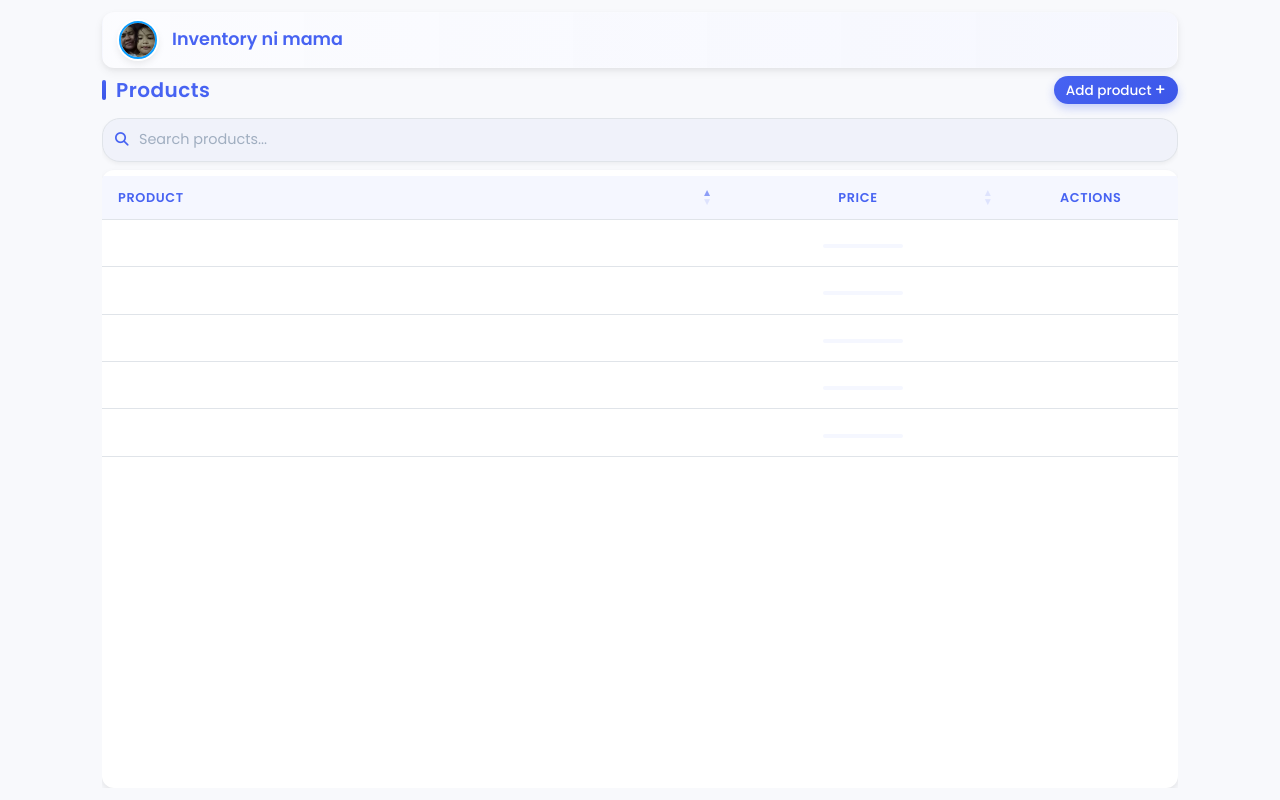
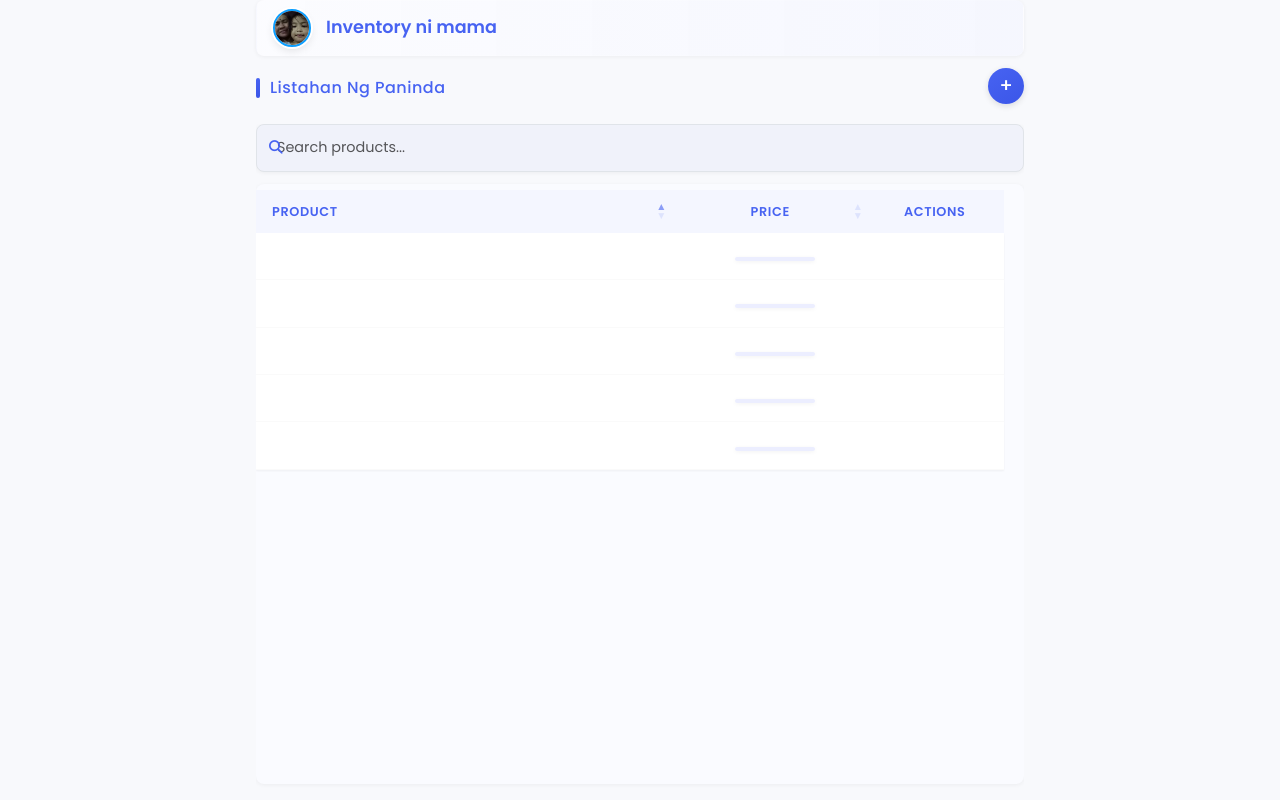
Before and after one commit to john-expo/basic_inventory_app, a Django app: page / in a window 1280 px wide. Run offline with Django 4.2, Linux system fonts and the light colour scheme; lists and menus that the app fills with data are empty; some libraries are stand-ins or nearby versions.

Commit message:
partial fix

```diff
--- a/static/css/inventory.css
+++ b/static/css/inventory.css
@@ -18,13 +18,13 @@
   --border: #e0e4e9;
   --shadow: rgba(0, 0, 0, 0.15);
   --shadow-hover: rgba(0, 0, 0, 0.25);
-  --card-radius: 12px;
+  --card-radius: 8px; /* Unified radius */
   --btn-radius: 8px;
   --input-radius: 6px;
   --text-color: #4763f2;
   --header-height: 60px;
-  --card-shadow: 0 4px 10px rgba(0, 0, 0, 0.06), 0 2px 4px rgba(0, 0, 0, 0.04);
-  --card-shadow-hover: 0 6px 15px rgba(0, 0, 0, 0.08), 0 3px 6px rgba(0, 0, 0, 0.04);
+  --card-shadow: 0 1px 4px rgba(0, 0, 0, 0.05); /* Unified shadow */
+  --card-shadow-hover: 0 4px 8px rgba(0, 0, 0, 0.08);
   --card-border: 1px solid rgba(255, 255, 255, 0.1);
 
   /* Font variables */
@@ -107,12 +107,13 @@ body {
 }
 
 .container {
-  max-width: 1100px;
+  max-width: 800px;
   margin: 0 auto;
-  padding: 12px; /* Reduced from 15px */
-  height: 100vh;
+  padding: 0 1rem;
   display: flex;
   flex-direction: column;
+  align-items: center;
+  height: 100vh;
   overflow: hidden;
   pointer-events: auto;
   opacity: 1 !important;
@@ -120,23 +121,26 @@ body {
 
 /* Header Styles */
 .header {
-  margin-bottom: 10px; /* Reduced from 15px */
+  width: 100%;
+  max-width: 800px;
+  margin: 0 auto;
+  margin-bottom: 0.75rem;
 }
 
 .top-bar {
   display: flex;
   align-items: center;
   gap: 15px; /* Reduced from 18px */
-  background-color: #ffffff;
+  background-color: #ffffff; /* Fully opaque white */
   background-image: linear-gradient(to right, rgba(71, 99, 242, 0.02), rgba(71, 99, 242, 0.05));
   border-radius: var(--card-radius);
-  box-shadow: var(--card-shadow);
   border: var(--card-border);
-  padding: 8px 16px; /* Reduced from 10px 20px */
+  padding: 0.5rem var(--spacing);
   transition: transform var(--transition-medium) ease, box-shadow var(--transition-medium) ease;
   position: relative;
-  margin-bottom: 8px; /* Reduced from 10px */
+  margin-bottom: 0.75rem; /* Standardized spacing */
   z-index: 15;
+  box-shadow: var(--card-shadow);
 }
 
 .top-bar:hover {
@@ -265,16 +270,18 @@ body {
 
 /* Main controls section */
 .main-controls {
+  width: 100%;
+  max-width: 800px;
+  margin-bottom: 0.75rem;
+  position: relative;
   display: flex;
   justify-content: space-between;
   align-items: center;
-  margin-bottom: 8px;
-  position: relative;
 }
 
 .table-title {
-  font-size: 1.25rem;
-  font-weight: 600;
+  font-size: 1rem;
+  font-weight: 500;
   color: var(--primary);
   margin: 0;
   position: relative;
@@ -282,6 +289,9 @@ body {
   align-items: center;
   letter-spacing: 0.5px;
   text-transform: capitalize;
+  padding-top: 2px; /* Center-align with FAB */
+  line-height: 1.3;
+  margin-top: 2px;
 }
 
 .table-title::before {
@@ -296,21 +306,23 @@ body {
 
 /* Add button */
 .fab {
+  position: static;
+  margin-left: auto;
   background: linear-gradient(145deg, var(--primary), var(--primary-hover));
   color: white;
   border: none;
   border-radius: 18px;
-  padding: 6px 12px;
+  width: 36px;
+  height: 36px;
   display: flex;
   align-items: center;
   justify-content: center;
   cursor: pointer;
   transition: all 0.2s ease;
   outline: none;
-  box-shadow: 0 4px 10px rgba(71, 99, 242, 0.3);
+  box-shadow: 0 2px 6px rgba(0, 0, 0, 0.12);
   font-size: 0.85rem;
   font-weight: 500;
-  position: relative;
   overflow: hidden;
 }
 
@@ -321,7 +333,7 @@ body {
 }
 
 .fab-icon {
-  font-size: 1rem;
+  font-size: 1.2rem;
   transition: all 0.3s ease;
   display: inline-block;
   position: relative;
@@ -389,6 +401,9 @@ body {
 }
 
 .content-container {
+  width: 100%;
+  max-width: 800px;
+  margin: 0 auto;
   flex: 1;
   display: flex;
   flex-direction: column;
@@ -398,9 +413,11 @@ body {
 
 /* Search */
 .search-wrapper {
+  width: 100%;
+  max-width: 800px;
+  margin: 0 auto;
+  margin-bottom: 0.75rem;
   position: relative;
-  margin-bottom: 8px;
-  width: 100%;
 }
 
 .search-input-container {
@@ -410,15 +427,15 @@ body {
   width: 100%;
   background-color: #f0f2fa;
   border: 1px solid var(--border);
-  border-radius: 18px;
+  border-radius: var(--card-radius);
   overflow: hidden;
   transition: all 0.2s ease;
-  box-shadow: 0 2px 4px rgba(0, 0, 0, 0.05);
+  box-shadow: var(--card-shadow);
 }
 
 .search-input-container:focus-within {
   border-color: var(--primary);
-  box-shadow: 0 0 0 3px rgba(71, 99, 242, 0.2);
+  box-shadow: 0 0 0 2px rgba(71, 99, 242, 0.2);
 }
 
 .search-icon {
@@ -432,7 +449,7 @@ body {
 #productSearch {
   flex: 1;
   width: 100%;
-  padding: 10px 36px 10px 36px;
+  padding: 0.75rem 0.75rem 0.75rem 1.25rem;
   border: none;
   outline: none;
   background-color: transparent;
@@ -441,7 +458,7 @@ body {
 }
 
 #productSearch::placeholder {
-  color: #a0aec0;
+  color: rgba(0, 0, 0, 0.65); /* Increased for better contrast */
 }
 
 .search-clear {
@@ -469,19 +488,24 @@ body {
 
 /* Table */
 .table-responsive {
+  width: 100%;
+  max-width: 800px;
+  margin: 0 auto;
   flex: 1;
   overflow: auto;
-  background-color: white;
+  background-color: #fafbff; /* Slight tint to differentiate from header */
   border-radius: var(--card-radius);
   box-shadow: var(--card-shadow);
-  min-height: 0; /* Ensures proper flex behavior in Safari */
+  min-height: 0;
   display: flex;
   flex-direction: column;
-  height: calc(100vh - 210px); /* Adjusted height for more compact layout */
+  height: calc(100vh - 210px);
+  max-height: calc(100vh - 200px); /* Cap max height to prevent scroll issues */
+  scrollbar-gutter: stable; /* Modern browsers - reserves space for the scrollbar */
 }
 
 .table {
-  width: 100%;
+  width: calc(100% - 5px); /* Slightly reduce table width to account for scrollbar */
   border-collapse: separate;
   border-spacing: 0;
   flex: 1;
@@ -506,37 +530,50 @@ body {
   text-align: center;
   white-space: nowrap;
   overflow: visible; /* Ensure action buttons don't get cut off */
-  padding-right: 16px;
+  padding-right: 24px; /* Increased padding to prevent scrollbar overlap */
+  position: relative;
+}
+
+.table thead {
+  position: sticky;
+  top: 0;
+  z-index: 10;
+  background-color: #fafbff;
 }
 
 .table thead th {
-  background-color: #f5f7ff;
+  background-color: #f4f6ff;
   color: var(--primary);
   font-weight: 600;
   padding: 12px 16px;
-  border-bottom: 1px solid var(--border);
+  border-bottom: none;
   text-transform: uppercase;
   font-size: 0.8rem;
   letter-spacing: 0.05em;
-  position: sticky;
-  top: 0;
-  z-index: 10;
   white-space: nowrap;
   overflow: hidden;
   text-overflow: ellipsis;
 }
 
+.table thead tr:last-child {
+  padding-right: 24px; /* Add extra padding to account for scrollbar */
+}
+
 .table tbody tr {
-  transition: background-color 0.2s;
+  transition: all 0.25s ease;
+  box-shadow: 0 1px 2px rgba(0, 0, 0, 0.05);
+  transform: translateY(0);
 }
 
 .table tbody tr:hover {
   background-color: #f8f9fa;
+  transform: translateY(-3px);
+  box-shadow: 0 4px 8px rgba(0, 0, 0, 0.08);
 }
 
 .table td {
   padding: 10px 16px;
-  border-bottom: 1px solid var(--border);
+  border-bottom: 1px solid rgba(0, 0, 0, 0.02); /* Ultra subtle border */
   vertical-align: middle;
 }
 
@@ -561,12 +598,13 @@ body {
 .table td:nth-child(2) div {
   display: inline-flex;
   padding: 2px 10px;
-  border-radius: 12px;
-  background-color: rgba(71, 99, 242, 0.05);
+  border-radius: var(--card-radius);
+  background-color: rgba(74, 91, 253, 0.1);
   min-width: 80px;
   text-align: center;
   justify-content: center;
   margin: 0 auto;
+  box-shadow: var(--card-shadow);
 }
 
 /* Style for action column header and cells */
@@ -575,12 +613,13 @@ body {
   text-align: center;
   white-space: nowrap;
   overflow: visible; /* Ensure action buttons don't get cut off */
-  padding-right: 16px;
+  padding-right: 24px; /* Increased padding to prevent scrollbar overlap */
 }
 
 .table td:last-child {
   text-align: center;
   padding: 10px 16px;
+  padding-right: 24px; /* Increased padding to prevent scrollbar overlap */
   white-space: nowrap;
   overflow: visible; /* Allow action buttons to be fully visible */
 }
--- a/templates/inventory.html
+++ b/templates/inventory.html
@@ -97,9 +97,9 @@
       </div>
 
       <div class="main-controls">
-        <h2 class="table-title">Products</h2>
-        <button id="addProductBtn" class="fab" title="Add New Product">
-          <span class="fab-text">Add product</span><span class="fab-icon">+</span>
+        <h2 class="table-title">Listahan ng paninda</h2>
+        <button id="addProductBtn" class="fab" title="Add product">
+          <span class="fab-icon">+</span>
         </button>
       </div>
     </div>
```
Also changed, not shown: other parts of static/css/inventory.css (+85 -4 lines).
